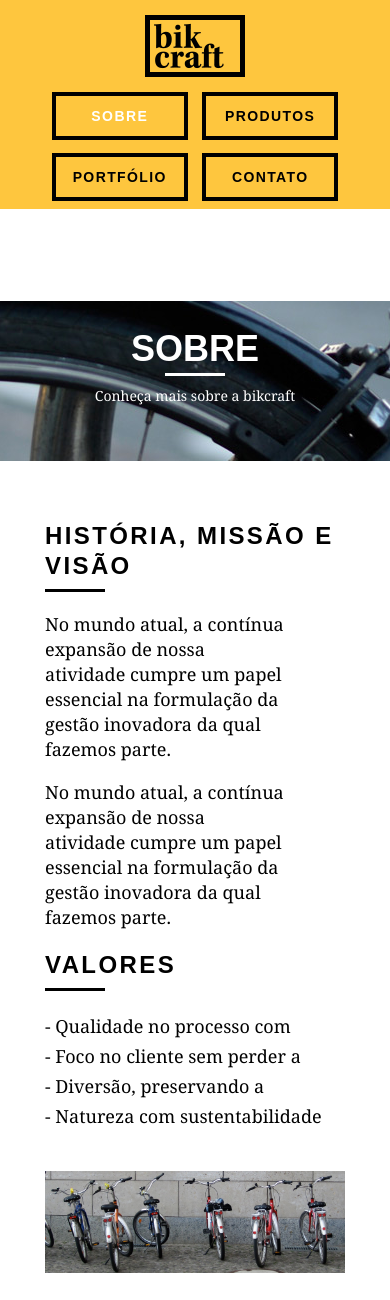
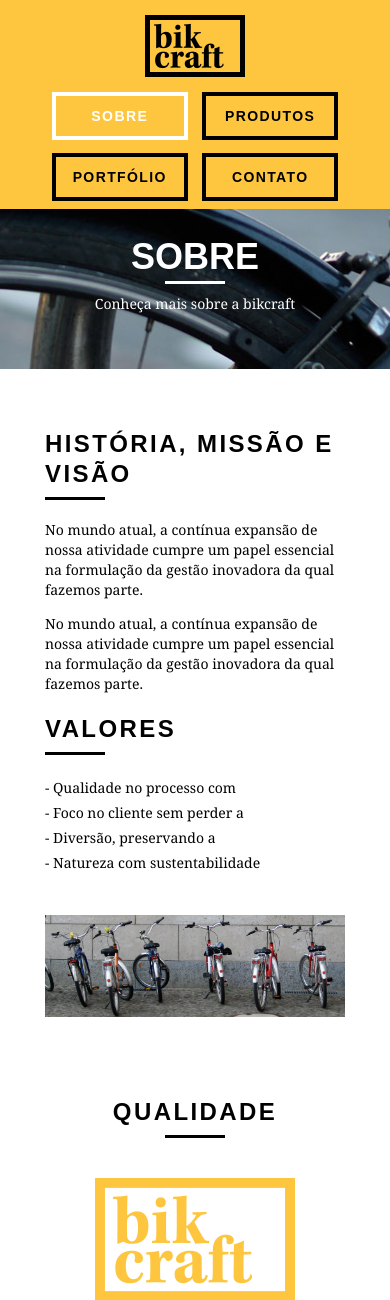
Before and after one commit to GioBP/webdesignaulas, a PHP site: page /sobre.html in a window 390 px wide; the page is wider, and only the part inside the window is pictured. Shown: the top 1300 px of that part. Run offline with PHP 8.4, Linux system fonts and the light colour scheme.

Commit message:
Update responsivo.css
Tornando a página sobre responsiva

```diff
--- a/css/responsivo.css
+++ b/css/responsivo.css
@@ -57,6 +57,10 @@
 	border-color: #fff;
 }
 
+.header_menu ul li a.menu_ativo {
+	border-color: #fff;
+}
+
 /*Introducao*/
 
 .introducao h1{
@@ -70,6 +74,12 @@
 	background-size: cover;
 }
 
+/*Introducao interna*/
+.introducao-interna {
+	margin-top: 0px;
+}
+
+
 /*Call*/
 .call {
 	padding-top: 10px;
@@ -80,4 +90,16 @@
 	display: none;
 }
 
+/*Sobre*/
+.missao_sobre p {
+	padding-right: 0px;
+	font-size: 14px;
+	line-height: 20px;
 }
+
+.missao_sobre ul li{
+	font-size: 14px;
+	line-height: 25px;
+}
+
+}
```
